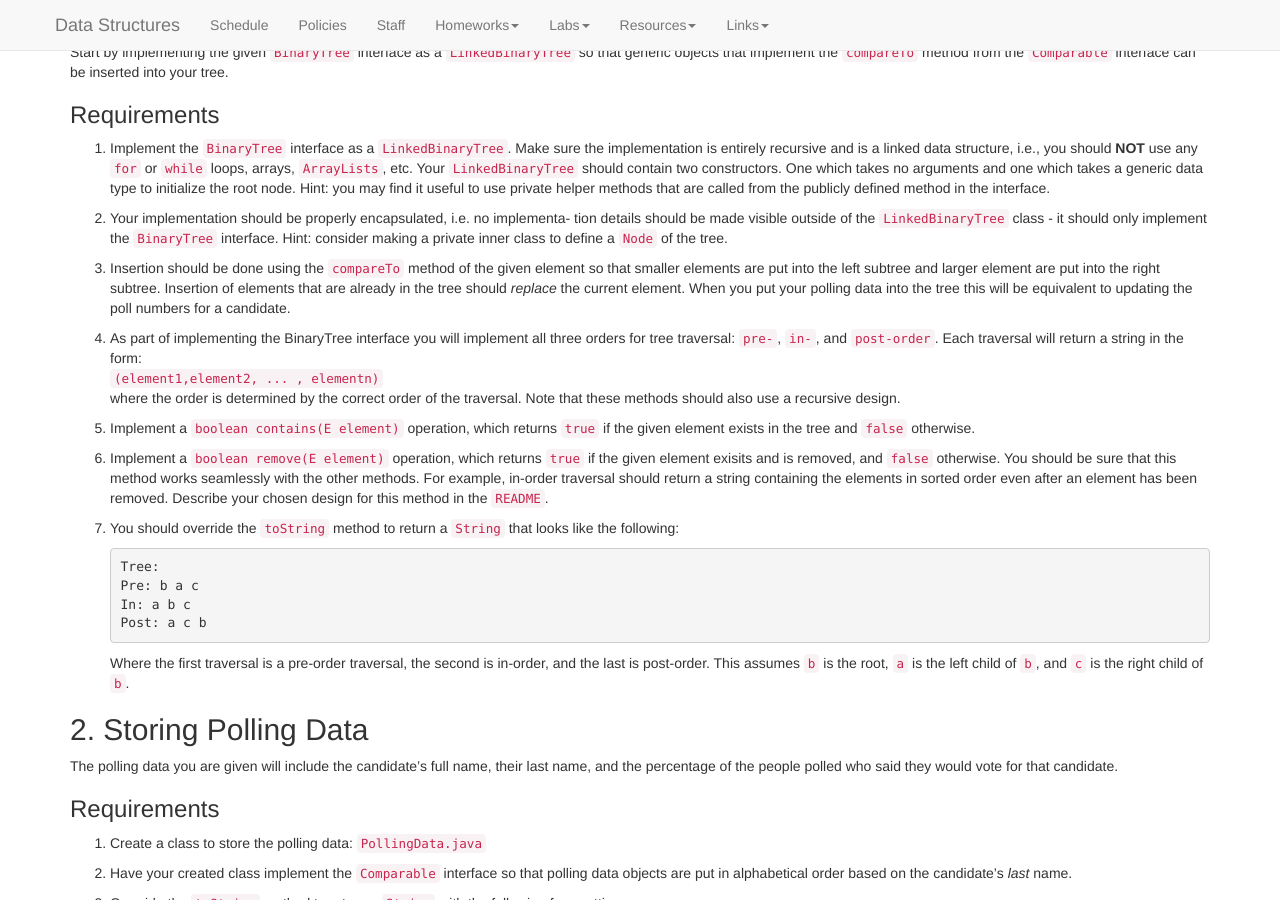
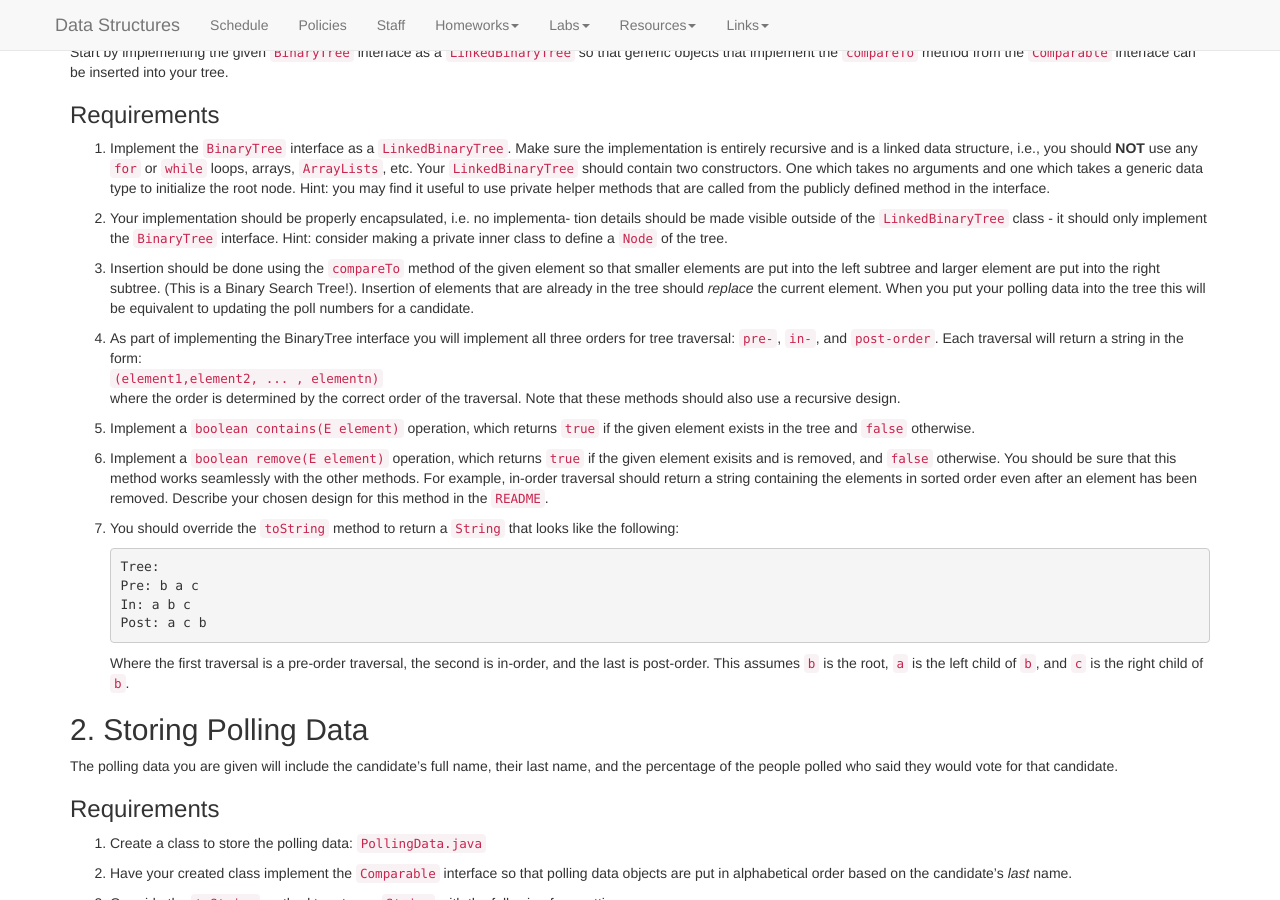
Before and after one commit to kalte0/BMC-CS-151.github.io, a Jekyll site: the page built from hws/HW05.md, in a window 1280 px wide and 900 px high, scrolled down 446 px. Built offline with Jekyll 4.4.1, drawn with Linux system fonts in a browser that asks for light colours; nearby versions of some CDN libraries.

Commit message:
Update HW05.md

```diff
--- a/hws/HW05.md
+++ b/hws/HW05.md
@@ -101,7 +101,7 @@ a private inner class to define a `Node` of the tree.
 
 4. Insertion should be done using the `compareTo` method of the given element
 so that smaller elements are put into the left subtree and larger element are
-put into the right subtree. Insertion of elements that are already in the tree
+put into the right subtree. (This is a Binary Search Tree!). Insertion of elements that are already in the tree
 should <i>replace</i> the current element. When you put your polling data into the
 tree this will be equivalent to updating the poll numbers for a candidate.
 
```
